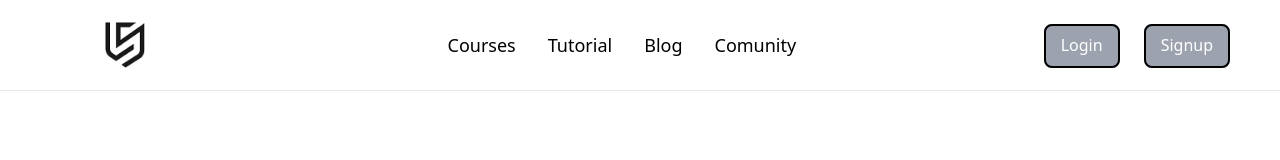
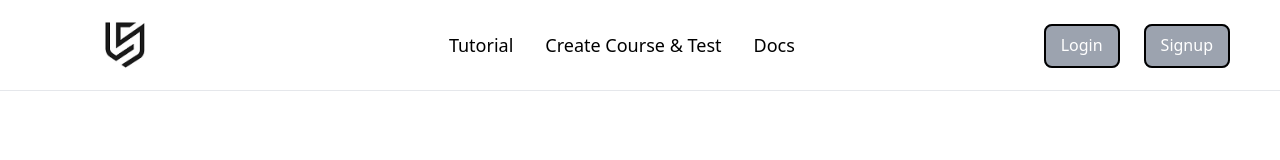
Before and after one commit to ammoriddin/LSAI, a React (Vite) app: page /signup in a window 1280 px wide. Shown: the top 160 px of the page. Built offline with nearby package versions, Linux system fonts and the light colour scheme.

Commit message:
Update menu

```diff
--- a/src/containers/navbar/navbar.jsx
+++ b/src/containers/navbar/navbar.jsx
@@ -10,16 +10,13 @@ export default function Navbar() {
         </Link>
         <ul className='flex gap-8 font-[500] text-[18px]'>
             <li>
-                <Link>Courses</Link>
-            </li>
-            <li>
                 <Link>Tutorial</Link>
             </li>
             <li>
-                <Link>Blog</Link>
+                <Link>Create Course & Test</Link>
             </li>
             <li>
-                <Link>Comunity</Link>
+                <Link>Docs</Link>
             </li>
         </ul>
         <ul className='flex gap-6'>
```
